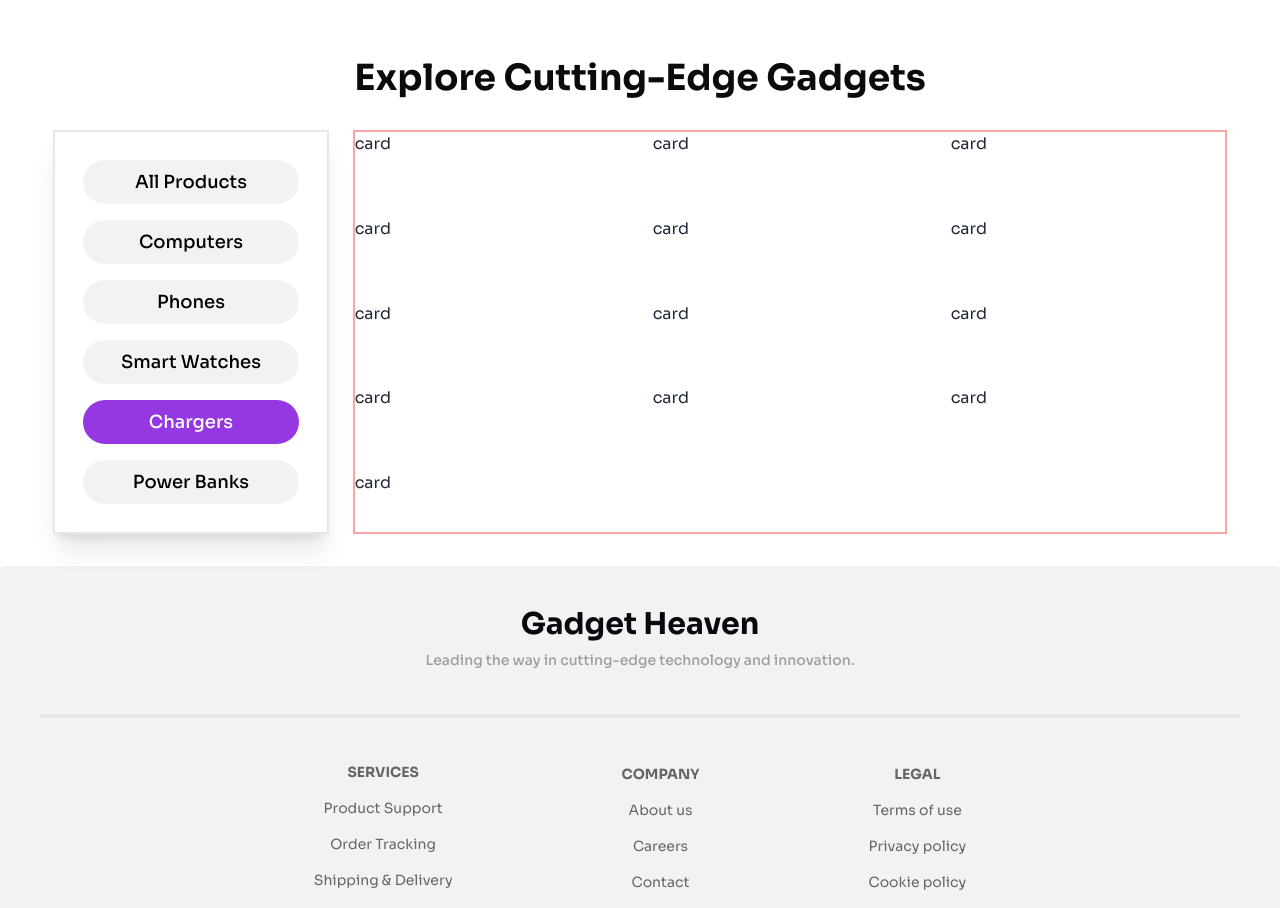
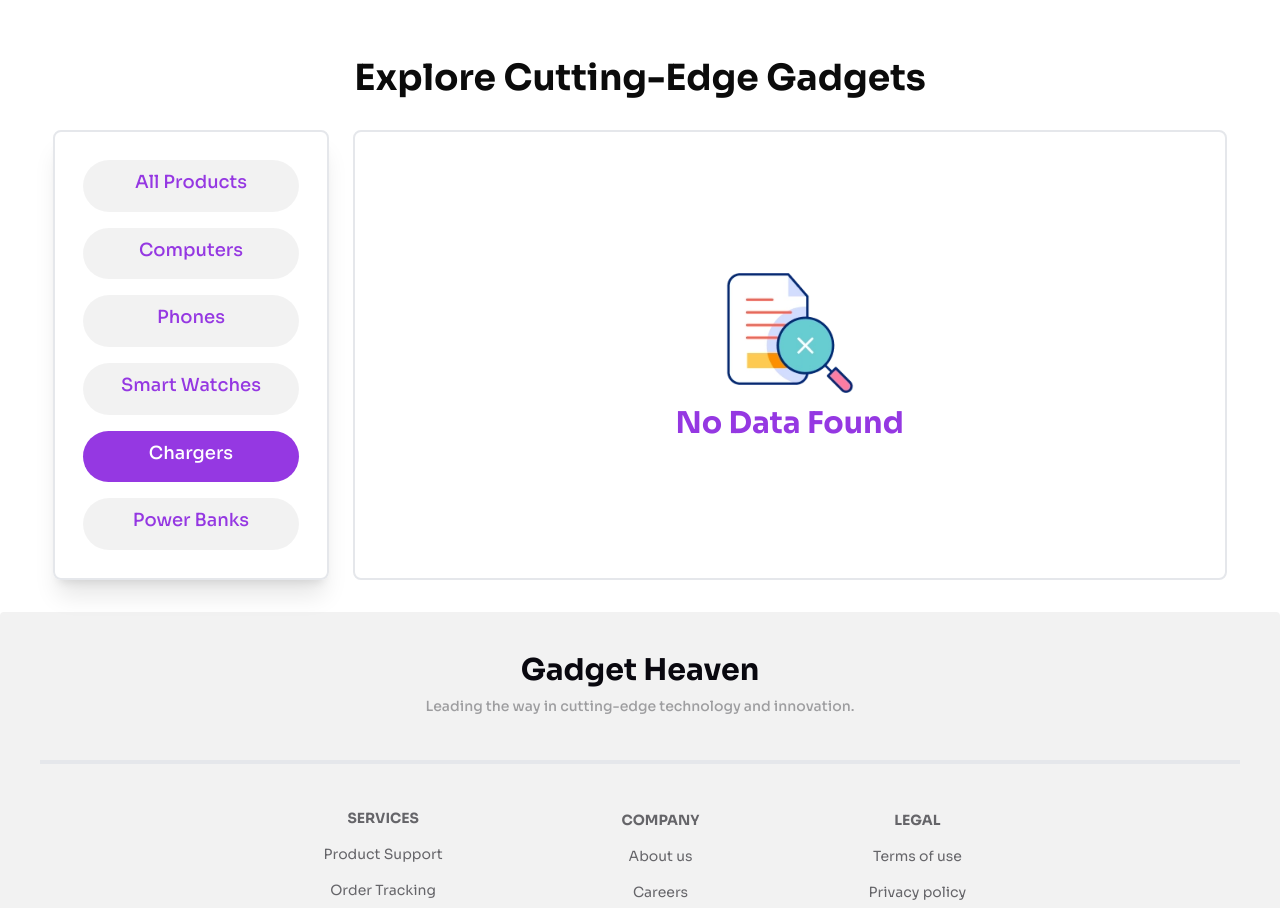
Before and after one commit to programming-hero-web-course-4/b10a8-gadget-heaven-sumonDev9, a React (Vite) app: page /category/Chargers in a window 1280 px wide. Shown: the part 900-1808 px from the top of the page. Built offline with nearby package versions, Linux system fonts and the light colour scheme.

Commit message:
category and products card dynamic

```diff
--- a/public/products.json
+++ b/public/products.json
@@ -34,6 +34,7 @@
         "availability": true,
         "rating": 4.8
     },
+
     {
         "product_id": 3,
         "product_title": "Dell XPS 13",
@@ -51,6 +52,7 @@
         "availability": true,
         "rating": 4.6
     },
+
     {
         "product_id": 4,
         "product_title": "HP Envy x360",
@@ -175,7 +177,7 @@
         "product_title": "Anker PowerCore 10000",
         "product_image": "https://i.ibb.co/sKvkxnD/Anker-Power-Core-10000.webp",
         "category": "Power Banks",
-        "price": 25,
+        "price": 150,
         "description": "Compact power bank with high capacity for on-the-go charging.",
         "Specification": [
             "10000mAh capacity",
@@ -191,7 +193,7 @@
         "product_title": "RAVPower 20000mAh Power Bank",
         "product_image": "https://i.ibb.co/BqWCTHf/original-imagw4pwuvtzhcvr.webp",
         "category": "Power Banks",
-        "price": 40,
+        "price": 250,
         "description": "High-capacity power bank for charging multiple devices.",
         "Specification": [
             "20000mAh capacity",
@@ -201,21 +203,6 @@
         ],
         "availability": true,
         "rating": 4.6
-    },
-    {
-        "product_id": 13,
-        "product_title": "Xiaomi Mi Power Bank 3",
-        "product_image": "https://i.ibb.co/LrNQRMD/10000mah-4i-10000-pb100dpd-in-xiaomi-original-imah2ghrnscqwhen.webp",
-        "category": "Power Banks",
-        "price": 30,
-        "description": "Versatile power bank with dual USB output for fast charging.",
-        "Specification": [
-            "10000mAh capacity",
-            "2 USB output ports",
-            "Quick Charge 3.0",
-            "Aluminum casing"
-        ],
-        "availability": true,
-        "rating": 4.5
     }
+
 ]
--- a/src/components/CategoriesSidebar.jsx
+++ b/src/components/CategoriesSidebar.jsx
@@ -10,10 +10,10 @@
     navigate('/')
 }
     return (
-        <div className="flex flex-wrap md:grid col-span-12 md:col-span-3  shadow-xl p-5 text-center border-2 border-[rgba(9, 8, 15, 0.1);]">
+        <div className="flex flex-wrap md:grid h-[180px] lg:h-[450px] col-span-12 md:col-span-3  shadow-xl rounded-lg p-5 text-center border-2 border-[rgba(9, 8, 15, 0.1);]">
        <NavLink onClick={handleAllProduct}
        to='/'
-        className={({isActive}) => `p-2 m-2 md:mb-2 text-sm md:text-lg font-medium md:rounded-full ${isActive ? 'bg-primary text-white' : 'bg-[#09080F0D] text-black'}`}>
+        className={({isActive}) => `p-2 m-2 rounded-xl text-sm md:text-lg font-medium md:rounded-full ${isActive ? 'bg-primary text-white' : 'bg-[#09080F0D] text-primary'}`}>
         All Products
        </NavLink>
        {
@@ -21,7 +21,7 @@
         <NavLink
          key={category.category}
           to={`/category/${category.category}`}
-          className={({isActive}) => `p-2 m-2 md:mb-2 text-sm md:text-lg font-medium md:rounded-full ${isActive ? 'bg-primary text-white' : 'bg-[#09080F0D] text-black'}`}>
+          className={({isActive}) => `p-2 m-2 rounded-xl text-sm md:text-lg font-medium md:rounded-full ${isActive ? 'bg-primary text-white' : 'bg-[#09080F0D] text-primary'}`}>
             {category.category}
         </NavLink>)
        }
--- a/src/components/GadgetsCards.jsx
+++ b/src/components/GadgetsCards.jsx
@@ -1,19 +1,38 @@
 import { useLoaderData, useParams } from "react-router-dom";
 import ProductCard from "./ProductCard";
+import { useEffect, useState } from "react";
+import notFound from '../../src/assets/img/error.webp';
+
+const GadgetsCards = () => {
+    const data = useLoaderData();
+    const {category} = useParams();
+    const [products, setProducts] = useState([]);
+
+    useEffect(() => {
+      if(category){
+        const filterBycategory = [...data].filter(product => product.category === category);
+        setProducts(filterBycategory);
+      }
+   else{
+        setProducts(data)
+      }
+    }, [data, category])
+
+    return (
+        <div className="grid col-span-12 md:col-span-9 gap-4">
+     {
+      products.length < 1 ? <div className="flex border-2 min-h-96 border-[rgba(9, 8, 15, rounded-lg justify-center items-center gap-2 flex-col">
+        <img src={notFound} className="w-32" alt="" />
+        <h1 className="text-primary font-bold text-3xl">No Data Found</h1>
+
+      </div> : <div className="grid grid-cols-1 md:grid-cols-2 lg:grid-cols-3 gap-6">
+      {
+          products.map(product => <ProductCard key={product.id} product={product}></ProductCard>)
+      }
+    </div>
+     }
 
 
-const GadgetsCards = () => {
-    const {category} = useParams();
-    const data = useLoaderData();
-    console.log(data)
-    return (
-        <div className="grid col-span-12 md:col-span-9 gap-4 border-2 border-red-300">
-
-      <div className="grid grid-cols-1 md:grid-cols-2 lg:grid-cols-3 gap-6">
-        {
-            data.map(product => <ProductCard key={product.id} product={product}></ProductCard>)
-        }
-      </div>
 
         </div>
     );
--- a/src/components/ProductCard.jsx
+++ b/src/components/ProductCard.jsx
@@ -1,10 +1,19 @@
 
 
-const ProductCard = ({product}) => {
-    const {} =product;
+const ProductCard = ({ product }) => {
+    const { product_id, product_image, product_title, price } = product;
     return (
-        <div>
-           card
+        <div className="card shadow-2xl bg-white">
+          <div className="mt-4">
+            <img src={product_image} className="w-[250px] object-contain mx-auto h-52" alt="" />
+          </div>
+            <div className="card-body">
+                <h2 className="card-title text-xl font-semibold text-[#09080F]">{product_title}</h2>
+                <p className="text-lg text-[#09080F99] opacity-60">Price: {price}</p>
+                <div className="card-actions justify-start">
+                    <button className="text-primary px-3 py-2 rounded-full text-lg font-semibold  border-2 border-primary hover:bg-primary hover:text-white">View Details</button>
+                </div>
+            </div>
         </div>
     );
 };
--- /dev/null
+++ b/src/components/ShowDetails.jsx
@@ -0,0 +1,11 @@
+
+
+const ShowDetails = () => {
+    return (
+        <div>
+
+        </div>
+    );
+};
+
+export default ShowDetails;
--- a/src/routes/Routes.jsx
+++ b/src/routes/Routes.jsx
@@ -19,6 +19,11 @@
             loader: () => fetch('../categories.json'),
             children: [
               {
+                path: '/',
+                element: <GadgetsCards></GadgetsCards>,
+                loader: () => fetch('../products.json')
+              },
+              {
                 path: '/category/:category',
                 element: <GadgetsCards></GadgetsCards>,
                 loader: () => fetch('../products.json')
```
Also changed, not shown: src/assets/img/error.webp (added).
